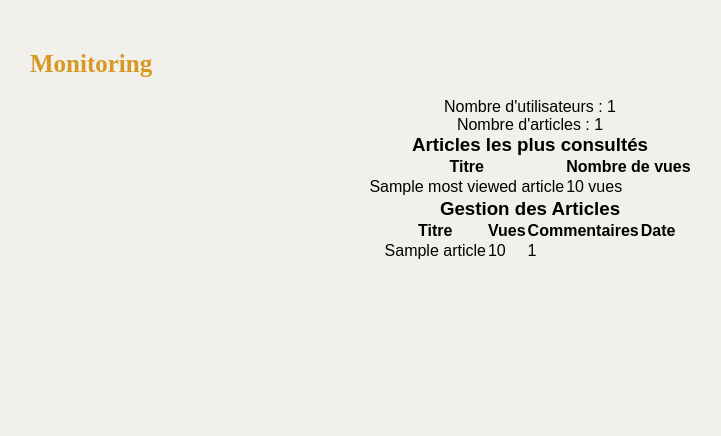
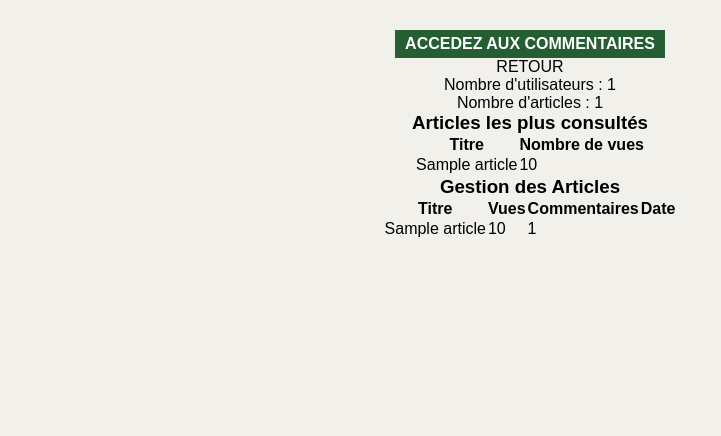
Before and after one commit to idbaali/blogforteroche.fr, a PHP site: template views/templates/monitoring.php in a window 1280 px wide. Shown: the part 211-647 px from the top of the page, without its empty margins (110-831 px from the left). Run offline with PHP 8.4, Linux system fonts and the light colour scheme; the template is opened without the code that fills it: most values are stand-ins (such as "Sample title", 1, 10 or a date in 2020); data that the repository does not hold is empty; some web fonts are replaced.

Commit message:
FIN_MVC_04_01_25

```diff
--- a/controllers/AdminController.php
+++ b/controllers/AdminController.php
@@ -204,6 +204,9 @@ class AdminController
         $mostViewedArticles = $articleManager->getMostViewedArticles();
         $articles = $articleManager->getArticlesWithCommentCount($orderBy, $orderDir);
 
+        // var_dump($mostViewedArticles);
+        // die();
+
         // Chargement de la vue
         $view = new View("Monitoring");
         $view->render("monitoring", [
--- a/controllers/CommentController.php
+++ b/controllers/CommentController.php
@@ -9,7 +9,7 @@ class CommentController
     public function addComment(): void
     {
         // Vérifier si l'utilisateur est connecté
-        $this->checkIfUserIsConnected();
+        // $this->checkIfUserIsConnected();
 
         if (!isset($_SESSION['user'])) {
             // Si l'utilisateur n'est pas connecté, on le redirige vers la page de connexion
--- a/models/ArticleManager.php
+++ b/models/ArticleManager.php
@@ -59,7 +59,7 @@ class ArticleManager extends AbstractEntityManager
      */
     public function addArticle(Article $article): void
     {
-        $sql = "INSERT INTO article (id_user, title, content, views, date_creation) VALUES (:id_user, :title, :content, NOW())";
+        $sql = "INSERT INTO article (id_user, title, content, views, date_creation) VALUES (:id_user, :title, :content, :views, NOW())";
         $this->db->query($sql, [
             'id_user' => $article->getIdUser(),
             'title' => $article->getTitle(),
@@ -67,6 +67,7 @@ class ArticleManager extends AbstractEntityManager
             'views' => $article->getViews()
         ]);
     }
+
 
     /**
      * Modifie un article.
@@ -113,6 +114,7 @@ class ArticleManager extends AbstractEntityManager
      * @param string $orderDir : Direction du tri ('asc' ou 'desc').
      * @return array : Tableau d'articles avec leur nombre de commentaires.
      */
+
     public function getArticlesWithCommentCount(string $orderBy = 'title', string $orderDir = 'asc'): array
     {
         // Sécurité : Liste des colonnes valides pour le tri
--- a/models/UserManager.php
+++ b/models/UserManager.php
@@ -27,7 +27,7 @@ class UserManager extends AbstractEntityManager
 
     public function getUserCount(): int {
         $db = DBManager::getInstance()->getPDO();
-        $query = $db->query("SELECT COUNT(*) as count FROM users");
+        $query = $db->query("SELECT COUNT(*) as count FROM user");
         $result = $query->fetch();
         return $result['count'];
     }
--- a/views/templates/admin.php
+++ b/views/templates/admin.php
@@ -6,6 +6,7 @@
  */
 ?>
 <a class="submit" href="index.php?action=showMonitoringPage">GESTION DES ARTICLES</a>
+
 
 
 <h2>Edition des articles</h2>
--- a/views/templates/monitoring.php
+++ b/views/templates/monitoring.php
@@ -1,4 +1,6 @@
-<h2>Monitoring</h2>
+<a class="submit" href="index.php?action=showComment">ACCEDEZ AUX COMMENTAIRES</a>
+<a class="" href="index.php?action=admin">RETOUR</a>
+
 
 <p>Nombre d'utilisateurs : <?= $userCount ?></p>
 <p>Nombre d'articles : <?= $articleCount ?></p>
@@ -12,10 +14,10 @@
         </tr>
     </thead>
     <tbody>
-        <?php foreach ($mostViewedArticles as $article): ?>
+        <?php foreach ($articles as $article): ?>
             <tr>
-                <td><?= htmlspecialchars($article->getTitle()) ?></td>
-                <td><?= $article->getViews() ?> vues</td>
+                <td><?php echo $article->getTitle(); ?></td>
+                <td><?php echo $article->getViews(); ?></td>
             </tr>
         <?php endforeach; ?>
     </tbody>
--- a/views/templates/showComment.php
+++ b/views/templates/showComment.php
@@ -38,6 +38,8 @@
 </style>
 
 <h1>Gestion des Commentaires</h1>
+
+<a class="submit" href="index.php?action=showMonitoringPage">RETOUR</a>
 
 <div class="filter">
     <form method="GET" action="showComment.php">
```
Also changed, not shown: index.php (+3 -5 lines).
